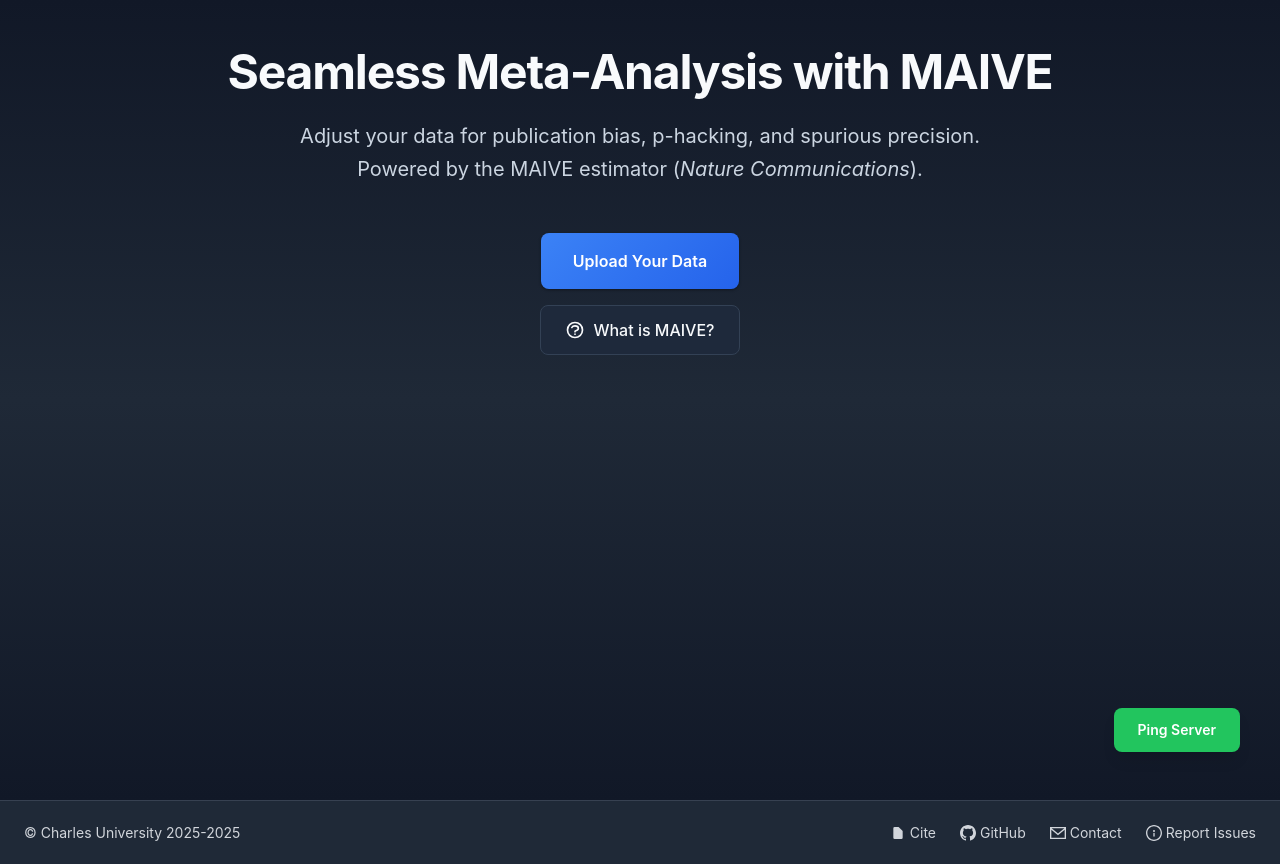
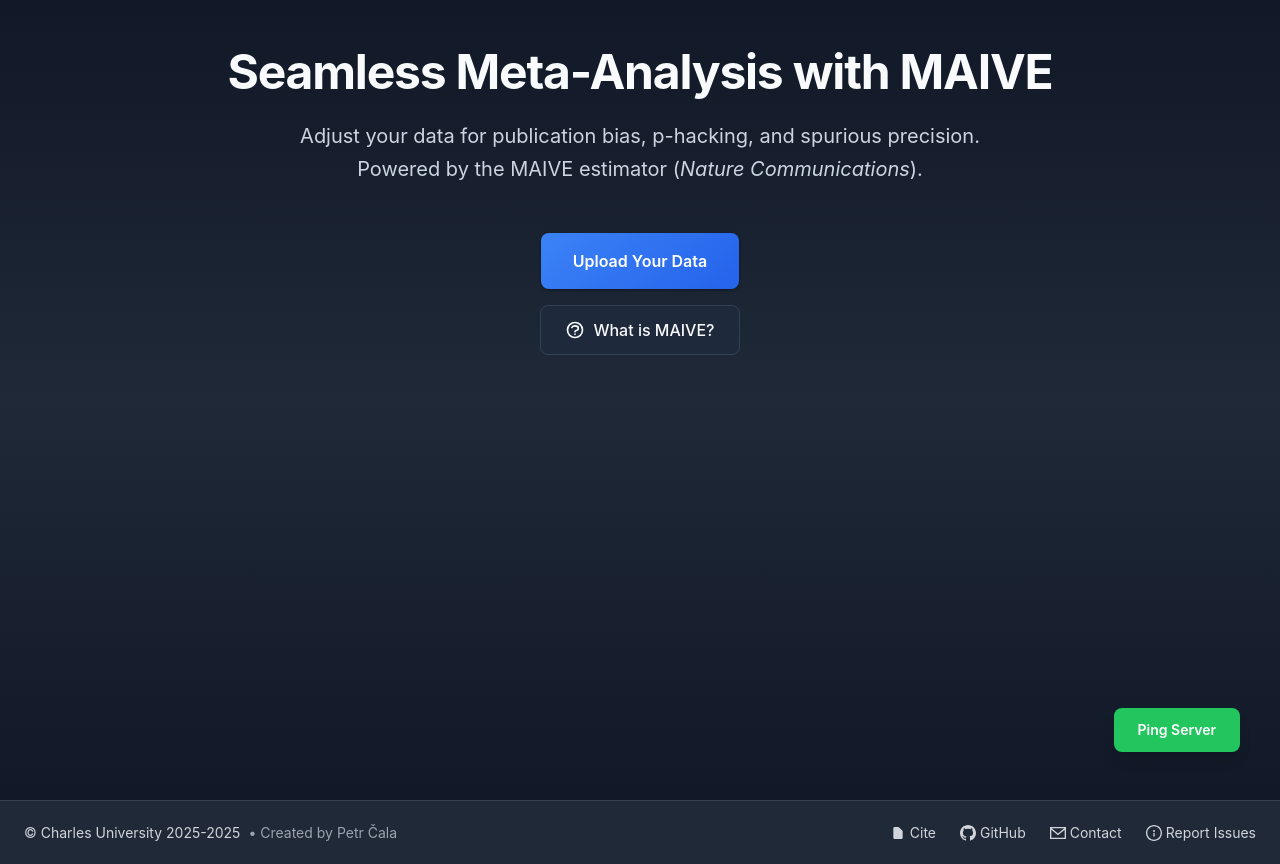
Before and after one commit to PetrCala/maive-ui, a Next.js app in the folder apps/react-ui/client/: page / in a window 1280 px wide. Built offline with nearby package versions, Linux system fonts and the light colour scheme.

Commit message:
feat: add the creator name to the ui app footer

```diff
--- a/apps/react-ui/client/src/CONST.ts
+++ b/apps/react-ui/client/src/CONST.ts
@@ -3,6 +3,8 @@ const CONST = {
   MAIVE_PAPER_URL: "https://meta-analysis.cz/maive/maive.pdf",
   MAIVE_GITHUB_URL: "https://github.com/meta-analysis-es/maive",
   APP_DISPLAY_NAME: "MAIVE UI",
+  CREATOR: "Petr Čala",
+  CREATOR_URL: "https://github.com/PetrCala",
 
   // Footer constants
   FOOTER: {
--- a/apps/react-ui/client/src/components/Footer.tsx
+++ b/apps/react-ui/client/src/components/Footer.tsx
@@ -3,6 +3,7 @@
 import { useState, useEffect } from "react";
 import CONST from "@src/CONST";
 import CitationBox from "./CitationBox";
+import InvisibleLink from "./InvisibleLink";
 
 type FooterProps = {
   className?: string;
@@ -90,6 +91,12 @@ const Footer = ({ className = "" }: FooterProps) => {
         <div className="text-sm">
           {CONST.FOOTER.COPYRIGHT}
           {currentYear}
+          <span className="text-gray-500 dark:text-gray-400 ml-2">
+            • Created by{" "}
+            <InvisibleLink href={CONST.CREATOR_URL}>
+              {CONST.CREATOR}
+            </InvisibleLink>
+          </span>
         </div>
 
         {/* Links */}
--- /dev/null
+++ b/apps/react-ui/client/src/components/InvisibleLink.tsx
@@ -0,0 +1,31 @@
+import React from "react";
+
+type InvisibleLinkProps = {
+  href: string;
+  children: React.ReactNode;
+  className?: string;
+  target?: string;
+  rel?: string;
+};
+
+const InvisibleLink: React.FC<InvisibleLinkProps> = ({
+  href,
+  children,
+  className = "",
+  target = "_blank",
+  rel = "noopener noreferrer",
+}) => {
+  return (
+    <a
+      href={href}
+      target={target}
+      rel={rel}
+      className={`cursor-pointer hover:cursor-pointer ${className}`}
+      style={{ textDecoration: "none", color: "inherit" }}
+    >
+      {children}
+    </a>
+  );
+};
+
+export default InvisibleLink;
```
